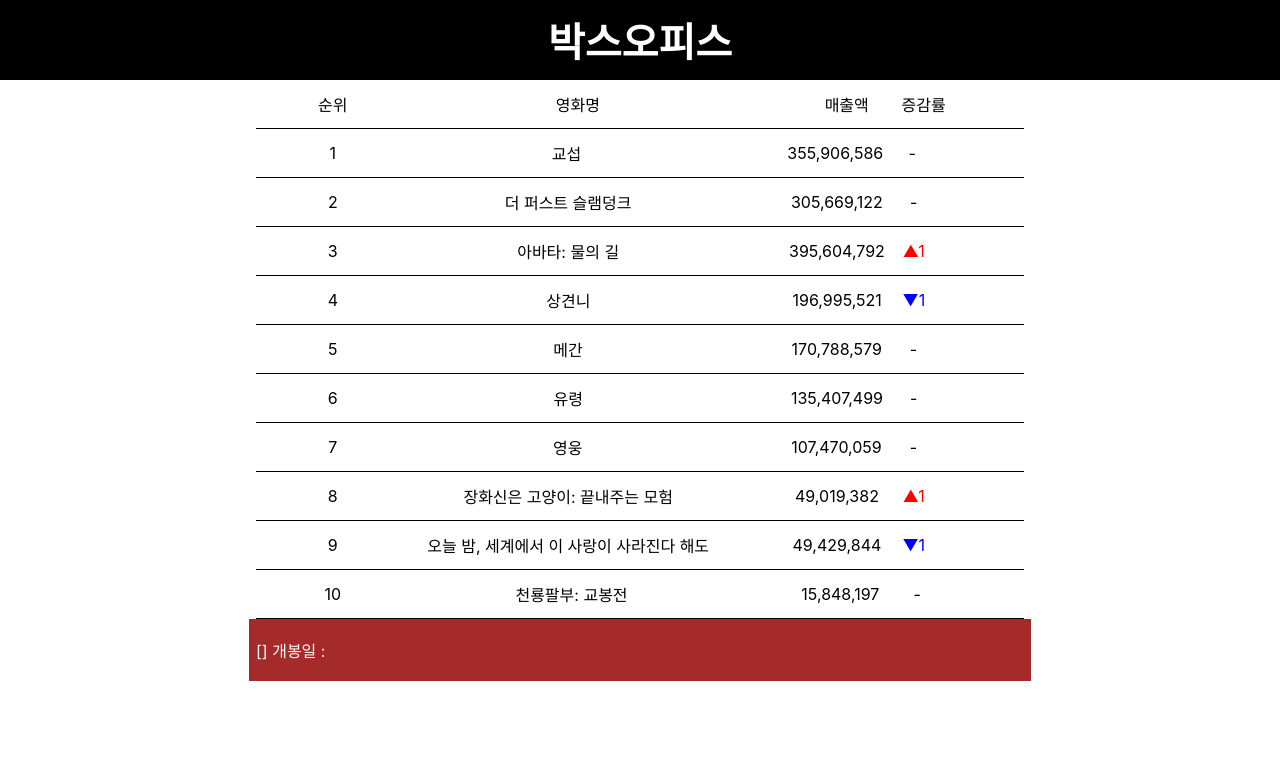
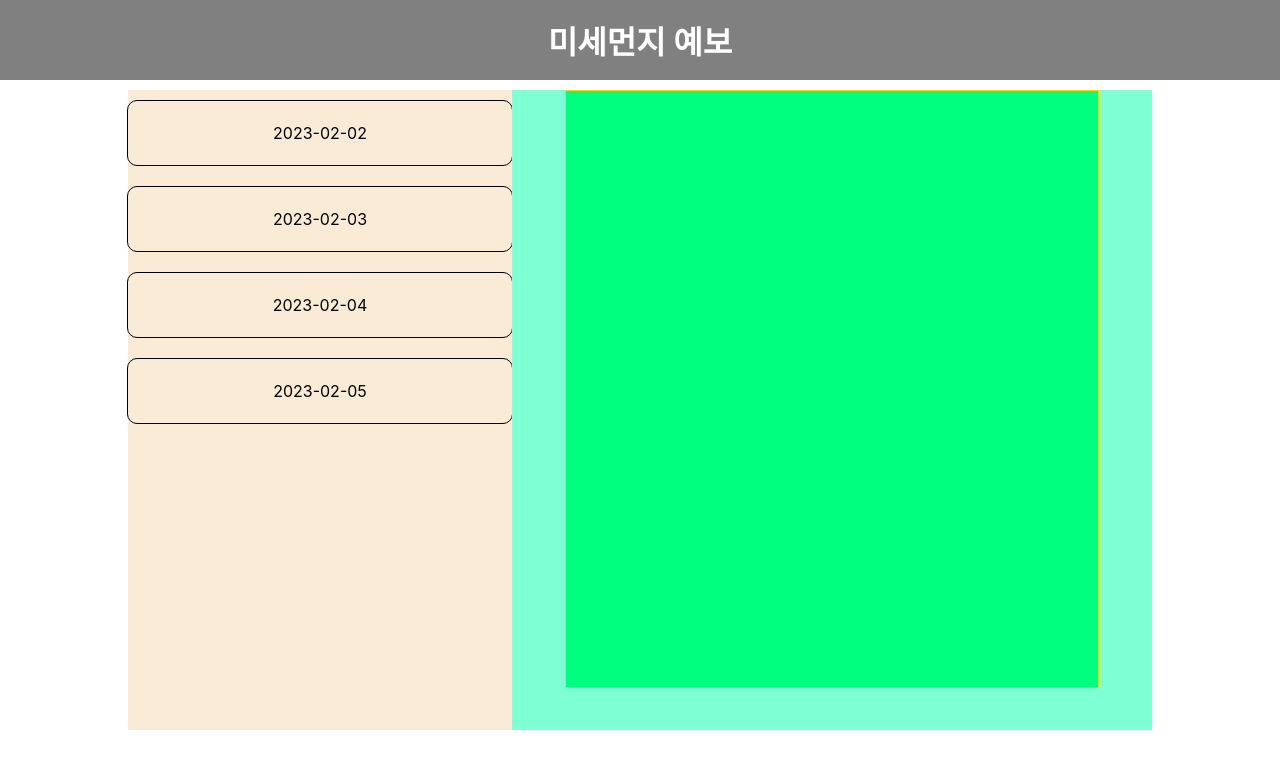
Before and after one commit to KHEN-ROE/React1, a React (Create React App) app: page / in a window 1280 px wide. Shown: the top 768 px of the page. Built offline with nearby package versions, Linux system fonts and the light colour scheme.

Commit message:
미세먼지

```diff
--- /dev/null
+++ b/src/04/Frcst.css
@@ -0,0 +1,73 @@
+
+
+.header {
+    align-items: center;
+    justify-content: center;
+    display: flex;
+    background-color: gray;
+    color: white;
+    width: 100vw;
+    height: 10vh;
+}
+
+.main {
+    display: flex;
+    align-items: top;
+    justify-content: center;
+    width: 100vw;
+    height: 90vh;
+}
+
+.mainbox1 {
+    width: 30vw;
+    height: 80vh;
+    align-items: center;
+    justify-content: top;
+    display: flex;
+    flex-direction: column;
+    margin-top: 10px;
+    background-color: antiquewhite;
+}
+
+.mainbox2 {
+    width: 50vw;
+    height: 80vh;
+    background-color: aquamarine;
+    align-items: top;
+    justify-content: center;
+    display: flex;
+    margin-top: 10px;
+}
+
+.dtdiv1 {
+    display: flex;
+    width: 30vw;
+    height: 8vh;
+    border: solid 1px black;
+    border-radius: 10px;
+    justify-content: center;
+    align-items: center;
+    margin: 10px;
+}
+
+.dtdiv1:hover, .dtdiv1:active {
+    background-color: aqua;
+    color: red;
+    font-size: 20px;
+}
+
+.detail {
+    width: 80%;
+    height: 90%;
+    display: flex;
+    justify-content: center;
+    align-items: center;
+    border: solid 1px gold;
+    background-color: springgreen;
+    padding: 10px;
+}
+
+.lired {
+    color: red;
+
+}
--- /dev/null
+++ b/src/04/Frcst.js
@@ -0,0 +1,90 @@
+import './Frcst.css' ;
+import {useState} from "react";
+
+const Frcst = () => {
+    /* 공공데이터포털 : 한국환경공단_에어코리아_대기오염정보
+    frcstOneCn : 첫째날예보
+    frcstTwoCn : 둘째날예보
+    frcstThreeCn : 셋째날예보
+    frcstFourCn : 넷째날예보
+
+    frcstOneDt : 첫째날예보일시
+    frcstTwoDt : 둘째날예보일시
+    frcstThreeDt : 셋째날예보일시
+    frcstFourDt : 넷째날예보일시
+    */
+    const [info, setInfo] = useState() ;
+
+    const items = [
+        {
+        "frcstOneDt":"2023-02-02",
+        "frcstTwoDt":"2023-02-03",
+        "frcstThreeDt":"2023-02-04",
+        "frcstFourDt":"2023-02-05",
+        "frcstOneCn":"서울 : 낮음, 인천 : 낮음, 경기북부 : 낮음, 경기남부 : 낮음, 강원영서 : 낮음, 강원영동 : 낮음, 대전 : 낮음, 세종 : 낮음, 충남 : 낮음, 충북 : 낮음, 광주 : 낮음, 전북 : 낮음, 전남 : 낮음, 부산 : 낮음, 대구 : 낮음, 울산 : 낮음, 경북 : 낮음, 경남 : 낮음, 제주 : 낮음, 신뢰도 : 높음",
+        "frcstTwoCn":"서울 : 낮음, 인천 : 낮음, 경기북부 : 낮음, 경기남부 : 낮음, 강원영서 : 낮음, 강원영동 : 낮음, 대전 : 낮음, 세종 : 낮음, 충남 : 낮음, 충북 : 낮음, 광주 : 낮음, 전북 : 낮음, 전남 : 낮음, 부산 : 낮음, 대구 : 낮음, 울산 : 낮음, 경북 : 낮음, 경남 : 낮음, 제주 : 낮음, 신뢰도 : 보통",
+        "frcstThreeCn":"서울 : 낮음, 인천 : 높음, 경기북부 : 낮음, 경기남부 : 높음, 강원영서 : 낮음, 강원영동 : 낮음, 대전 : 낮음, 세종 : 낮음, 충남 : 높음, 충북 : 낮음, 광주 : 낮음, 전북 : 낮음, 전남 : 낮음, 부산 : 낮음, 대구 : 낮음, 울산 : 낮음, 경북 : 낮음, 경남 : 낮음, 제주 : 낮음, 신뢰도 : 보통",
+        "frcstFourCn":"서울 : 낮음, 인천 : 높음, 경기북부 : 낮음, 경기남부 : 높음, 강원영서 : 낮음, 강원영동 : 낮음, 대전 : 낮음, 세종 : 낮음, 충남 : 높음, 충북 : 높음, 광주 : 낮음, 전북 : 낮음, 전남 : 낮음, 부산 : 낮음, 대구 : 낮음, 울산 : 낮음, 경북 : 낮음, 경남 : 낮음, 제주 : 낮음, 신뢰도 : 보통",
+        "gwthcnd":"2월 4일~5일은 중서부지역을 중심으로 국외 미세먼지가 유입되는 가운데 대기 정체로 축적되어 4일 인천· 경기남부·충남, 5일 인천·경기남부·충북·충남에서 미세먼지 농도가 '높음'일 것으로 예상됩니다.",
+        "presnatnDt":"2023-01-30"
+        }
+        ]
+        let item = items[0] ;
+        console.log(item);//오브젝트만 가져옴
+
+        const showInfo = (seldt) => {
+            let infoArry=[];
+            // console.log(seldt);
+            switch (seldt) {
+                case 1: infoArry = item.frcstOneCn.split(',') ; break;
+                case 2: infoArry = item.frcstTwoCn.split(',') ; break;
+                case 3: infoArry = item.frcstThreeCn.split(',') ; break;
+                case 4: infoArry = item.frcstFourCn.split(',') ; break;
+
+            }
+            // infoArry = infoArry.map((v) => <li key={`${v}-${seldt}`} className='lired'>{v}</li>) ;//배열로 만들어서 ','기준으로 자르고 <li>로 정렬. //오류나면 키값 만들면 됨 {}자바스크립트 수식을 쓰고, ``은 자바스크립트 수식으로 문자열을 만듦. 여기서 -는 minus연산이 아님. 이렇게 써도 되고{v+'-'+seldt} 걍{v}이렇게 키값 설정해도됨
+            infoArry = infoArry.map((v) =>
+
+            <li key={v + '-' + seldt}>
+                <span>{v.split(':')[0]}</span>(
+                {
+                v.includes('높음') ?
+                <span className='lired'>{v.split(':')[1]}</span> :
+                <span>{v.split(':')[1]}</span>
+                }
+                )
+            </li>
+            );
+
+            console.log(infoArry)
+            setInfo(infoArry);
+
+        }
+
+
+
+    return (
+         <>
+            <div className="header">
+                <h1>미세먼지 예보</h1>
+            </div>
+            <div className="main">
+                <div className="mainbox1">
+                    <div className='dtdiv1' onClick={() => showInfo(1)}>{item.frcstOneDt}</div>
+                    <div className='dtdiv1' onClick={() => showInfo(2)}>{item.frcstTwoDt}</div>
+                    <div className='dtdiv1' onClick={() => showInfo(3)}>{item.frcstThreeDt}</div>
+                    <div className='dtdiv1' onClick={() => showInfo(4)}>{item.frcstFourDt}</div>
+                    </div>
+                <div className="mainbox2">
+                    <div className='detail'>
+                        <ul>
+                        {info}
+                        </ul>
+                    </div>
+                </div>
+            </div>
+         </>
+    ) ;
+}
+
+export default Frcst ;
--- a/src/App.js
+++ b/src/App.js
@@ -1,9 +1,9 @@
 import './App.css';//index.js에서 App임포트하고
-import Box from './02/Box' ;
+import Frcst from './04/Frcst';
 
 const App = () => {//return은 하나의 태그만 할 수 있다. 여러개 하고 싶으면 부모태그로 감싸면됨
   return (
-      <Box />
+      <Frcst />
   );
 }
 
```
